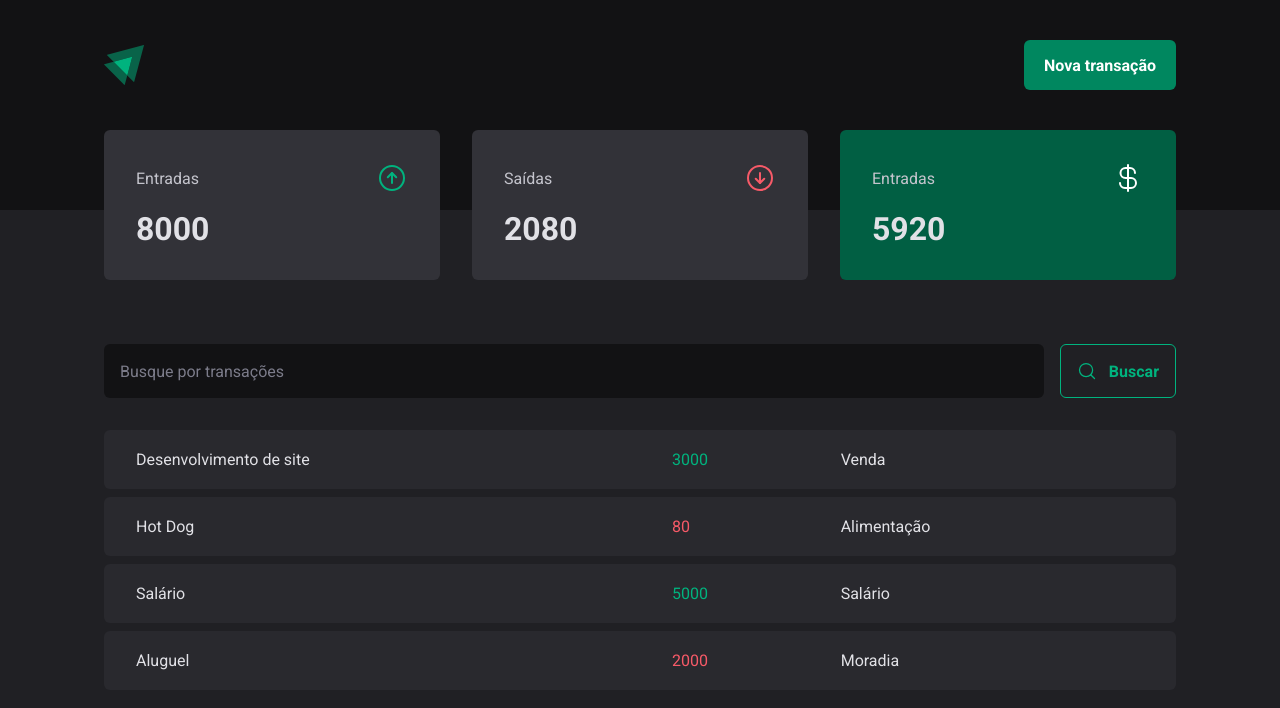
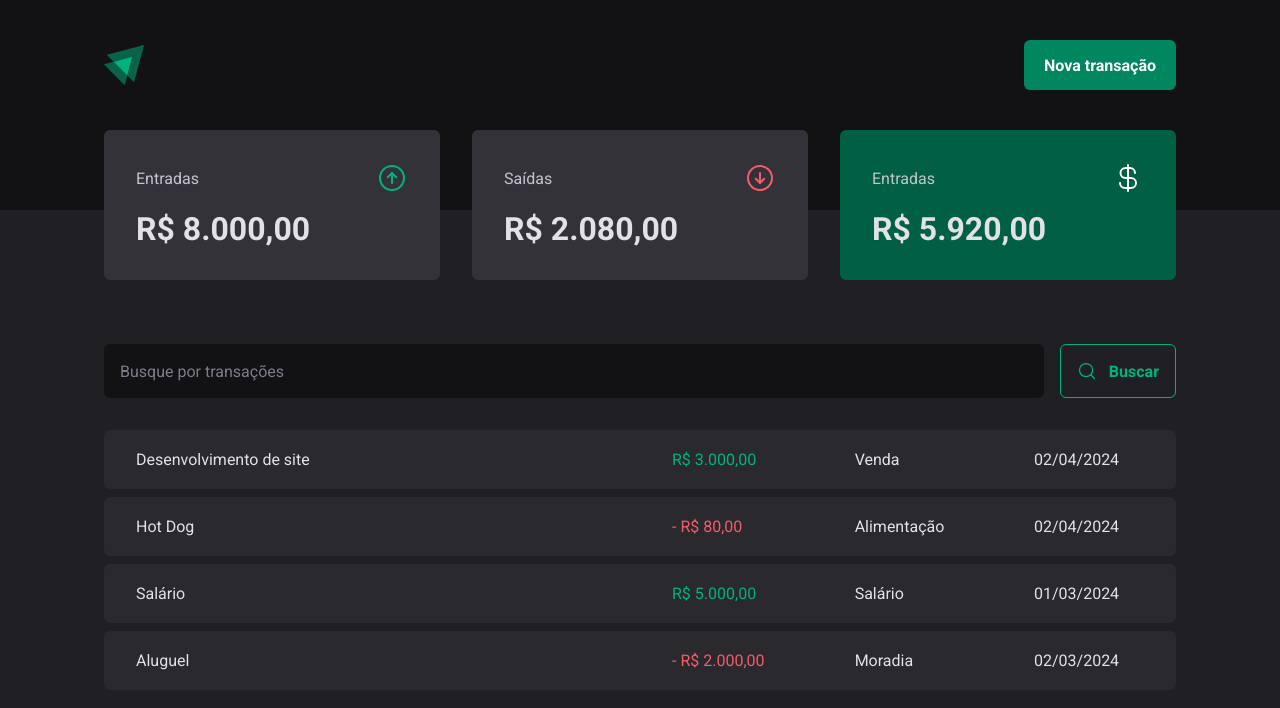
Before and after one commit to phcbarros/one-react, a React (Vite) app in the folder 03-dt-money/: page / in a window 1280 px wide. Shown: the top 708 px of the page. Built offline with nearby package versions, Linux system fonts and the light colour scheme; data requests are answered from the project's data file.

Commit message:
Consumo de API e performance ReactJS - 02 - Formatando valores

```diff
--- a/03-dt-money/server.json
+++ b/03-dt-money/server.json
@@ -6,7 +6,7 @@
       "type": "income",
       "category": "Venda",
       "price": 3000,
-      "createAt": "2024-04-02T16:52:53.062Z'"
+      "createdAt": "2024-04-02T16:52:53.062Z"
     },
     {
       "id": 2,
@@ -14,7 +14,7 @@
       "type": "outcome",
       "category": "Alimentação",
       "price": 80,
-      "createAt": "2024-04-02T12:52:00.062Z'"
+      "createdAt": "2024-04-02T12:52:00.062Z"
     },
     {
       "id": 3,
@@ -22,7 +22,7 @@
       "type": "income",
       "category": "Salário",
       "price": 5000,
-      "createAt": "2024-03-01T16:52:53.062Z'"
+      "createdAt": "2024-03-01T16:52:53.062Z"
     },
     {
       "id": 4,
@@ -30,7 +30,7 @@
       "type": "outcome",
       "category": "Moradia",
       "price": 2000,
-      "createAt": "2024-03-02T16:52:53.062Z'"
+      "createdAt": "2024-03-02T16:52:53.062Z"
     }
   ]
 }
--- a/03-dt-money/src/components/Summary/index.tsx
+++ b/03-dt-money/src/components/Summary/index.tsx
@@ -1,6 +1,7 @@
 import {ArrowCircleDown, ArrowCircleUp, CurrencyDollar} from 'phosphor-react'
 import {useContext} from 'react'
 import {TransactionsContext} from '../../contexts/TransactionsContext'
+import {priceFormatter} from '../../utils/formatter'
 import {SummaryCard, SummaryContainer} from './styles'
 
 export function Summary() {
@@ -31,7 +32,7 @@
           <span>Entradas</span>
           <ArrowCircleUp size="32" color="#00b37e" />
         </header>
-        <strong>{summary.income}</strong>
+        <strong>{priceFormatter.format(summary.income)}</strong>
       </SummaryCard>
 
       <SummaryCard>
@@ -39,7 +40,7 @@
           <span>Saídas</span>
           <ArrowCircleDown size="32" color="#f75a68" />
         </header>
-        <strong>{summary.outcome}</strong>
+        <strong>{priceFormatter.format(summary.outcome)}</strong>
       </SummaryCard>
 
       <SummaryCard variant="green">
@@ -47,7 +48,7 @@
           <span>Entradas</span>
           <CurrencyDollar size="32" color="#fff" />
         </header>
-        <strong>{summary.total}</strong>
+        <strong>{priceFormatter.format(summary.total)}</strong>
       </SummaryCard>
     </SummaryContainer>
   )
--- a/03-dt-money/src/pages/Transactions/index.tsx
+++ b/03-dt-money/src/pages/Transactions/index.tsx
@@ -2,6 +2,7 @@
 import {Header} from '../../components/Header'
 import {Summary} from '../../components/Summary'
 import {TransactionsContext} from '../../contexts/TransactionsContext'
+import {dateFormatter, priceFormatter} from '../../utils/formatter'
 import {SearchForm} from './components/SearchForm'
 import {
   PriceHighLight,
@@ -26,11 +27,12 @@
                 <td width="50%">{transaction.description}</td>
                 <td>
                   <PriceHighLight variant={transaction.type}>
-                    {transaction.price}
+                    {transaction.type === 'outcome' && '- '}
+                    {priceFormatter.format(transaction.price)}
                   </PriceHighLight>
                 </td>
                 <td>{transaction.category}</td>
-                <td>{transaction.createdAt}</td>
+                <td>{dateFormatter.format(new Date(transaction.createdAt))}</td>
               </tr>
             ))}
           </tbody>
--- /dev/null
+++ b/03-dt-money/src/utils/formatter.ts
@@ -0,0 +1,6 @@
+export const dateFormatter = new Intl.DateTimeFormat('pt-BR')
+
+export const priceFormatter = new Intl.NumberFormat('pt-BR', {
+  style: 'currency',
+  currency: 'BRL',
+})
```
